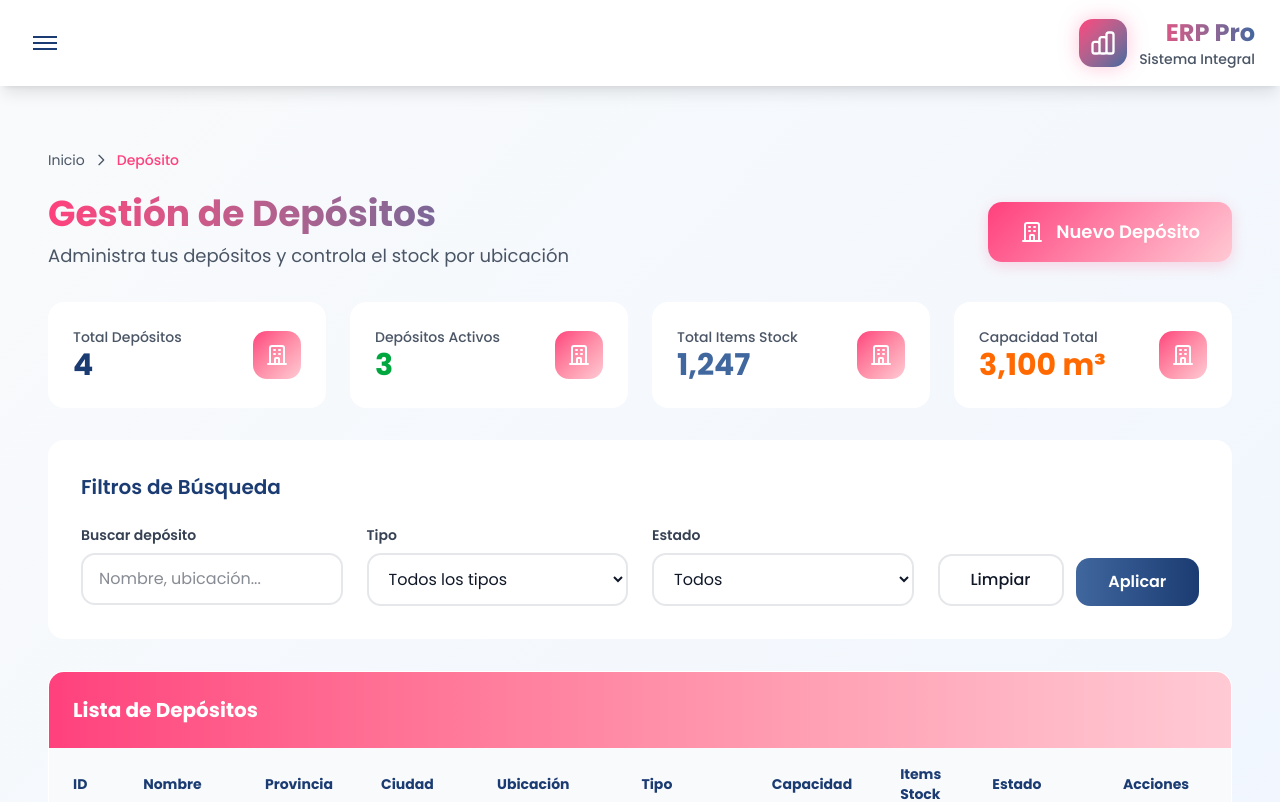
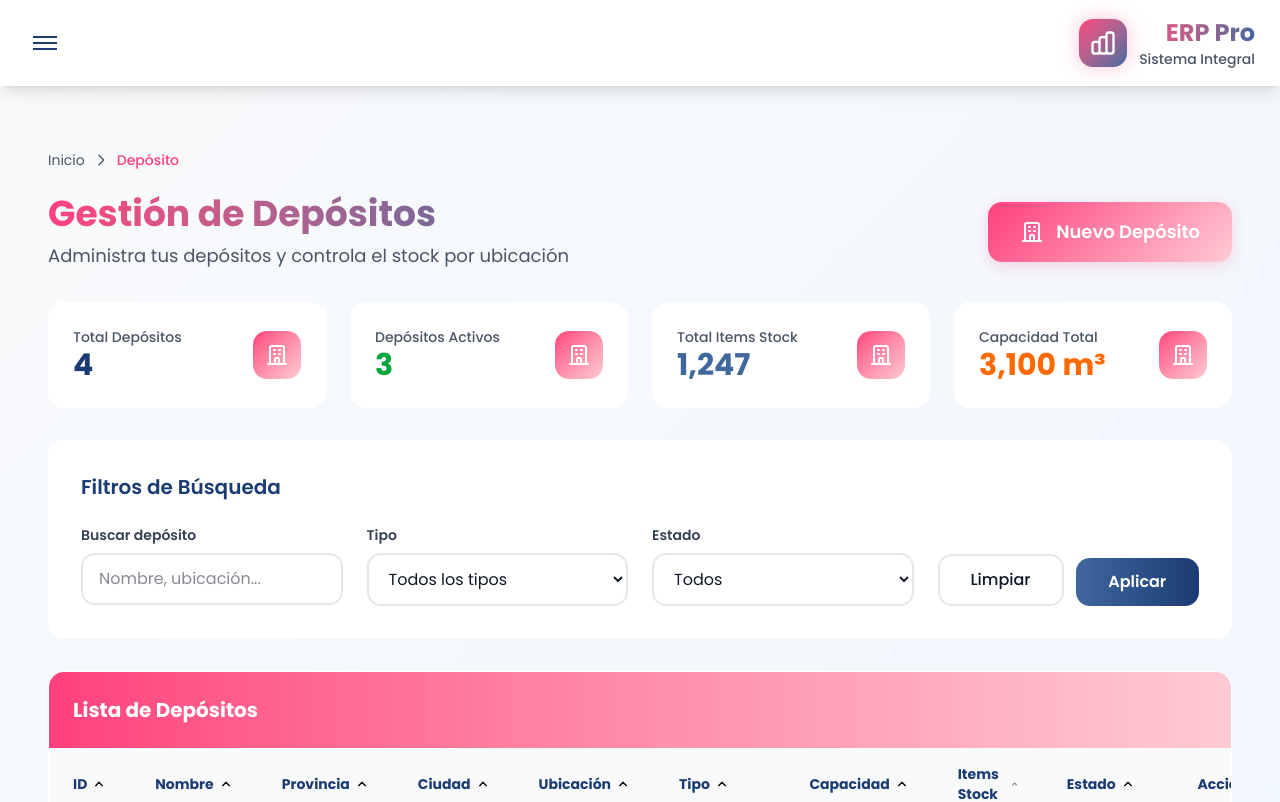
Before and after one commit to davidelcastillo/alfa-y-omega-sist3, a Next.js app: page /depositos in a window 1280 px wide. Shown: the top 802 px of the page. Built offline with nearby package versions, Linux system fonts and the light colour scheme.

Commit message:
ordenar-depositos
implementación de la función de ordenar y agrupas la lista de depósitos + una exportación al scr/lib/types.ts detalladas en la documentación de notion de vale

```diff
--- a/package.json
+++ b/package.json
@@ -19,6 +19,7 @@
     "pg": "^8.16.3",
     "react": "19.1.0",
     "react-dom": "19.1.0",
+    "tailwind": "^4.0.0",
     "tailwind-merge": "^3.3.1",
     "zod": "^4.1.5"
   },
--- a/src/app/depositos/page.tsx
+++ b/src/app/depositos/page.tsx
@@ -1,12 +1,13 @@
 'use client'
 
-import { useMemo, useState } from 'react'
+import { useMemo, useState, useCallback } from 'react'
 import StatsCards from '@/components/depositos/StatsCards'
 import Filters from '@/components/depositos/Filters'
 import DepositsTable from '@/components/depositos/DepositsTable'
 import DepositModal from '@/components/depositos/DepositModal'
 import { depositsMock } from '@/lib/productsData'
 import type { Deposito } from '@/lib/deposito/types'
+import type { SortKey, SortOrder } from '@/lib/types'
 
 type FiltersState = {
   search: string
@@ -16,21 +17,57 @@ type FiltersState = {
 
 const DEFAULT_FILTERS: FiltersState = { search: '', tipo: '', estado: '' }
 
+// Lógica de ordenamiento para depósitos
+const sortDeposits = (deposits: Deposito[], sortKey: SortKey | null, sortOrder: SortOrder) => {
+  if (!sortKey || !sortOrder) return deposits;
+  return [...deposits].sort((a, b) => {
+    const aValue = a[sortKey as keyof Deposito] as unknown;
+    const bValue = b[sortKey as keyof Deposito] as unknown;
+
+    if (typeof aValue === 'string' && typeof bValue === 'string') {
+      return sortOrder === 'asc' ? aValue.localeCompare(bValue) : bValue.localeCompare(aValue);
+    }
+    if (typeof aValue === 'number' && typeof bValue === 'number') {
+      return sortOrder === 'asc' ? aValue - bValue : bValue - aValue;
+    }
+    return 0;
+  });
+};
+
 export default function DepositosPage() {
-  const [deposits, setDeposits] = useState<Deposito[]>(depositsMock)
-  const [filters, setFilters] = useState<FiltersState>(DEFAULT_FILTERS)
-  const [open, setOpen] = useState(false)
-  const [editing, setEditing] = useState<Deposito | null>(null)
+  const [deposits, setDeposits] = useState<Deposito[]>(depositsMock);
+  const [filters, setFilters] = useState<FiltersState>(DEFAULT_FILTERS);
+  const [open, setOpen] = useState(false);
+  const [editing, setEditing] = useState<Deposito | null>(null);
 
-  const filtered = useMemo(() => {
-    const q = filters.search.toLowerCase()
-    return deposits.filter(d => {
-      const bySearch = !q || [d.nombre, d.ubicacion, d.ciudad, d.provincia].some(s => s.toLowerCase().includes(q))
-      const byTipo   = !filters.tipo   || d.tipo === filters.tipo
-      const byEstado = !filters.estado || d.estado === filters.estado
-      return bySearch && byTipo && byEstado
-    })
-  }, [deposits, filters])
+  // Estado para el ordenamiento
+  const [sortState, setSortState] = useState<{ key: SortKey | null; order: SortOrder }>({ key: null, order: null });
+
+  // Lógica para manejar el clic en el encabezado de la tabla
+  const handleSort = useCallback((key: SortKey) => {
+    setSortState(prev => {
+      let newOrder: SortOrder;
+      if (prev.key === key) {
+        newOrder = prev.order === 'asc' ? 'desc' : prev.order === 'desc' ? null : 'asc';
+      } else {
+        newOrder = 'asc';
+      }
+      return { key, order: newOrder };
+    });
+  }, []);
+
+  // Lógica de filtrado y ordenamiento combinada
+  const filteredAndSorted = useMemo(() => {
+    const q = filters.search.toLowerCase();
+    const filtered = deposits.filter(d => {
+      const bySearch = !q || [d.nombre, d.ubicacion, d.ciudad, d.provincia].some(s => s.toLowerCase().includes(q));
+      const byTipo = !filters.tipo || d.tipo === filters.tipo;
+      const byEstado = !filters.estado || d.estado === filters.estado;
+      return bySearch && byTipo && byEstado;
+    });
+    // Aplica el ordenamiento después de filtrar
+    return sortDeposits(filtered, sortState.key, sortState.order);
+  }, [deposits, filters, sortState]);
 
   function onEdit(id: number) {
     const dep = deposits.find(d => d.id === id) ?? null
@@ -59,7 +96,7 @@ export default function DepositosPage() {
       <div className="flex items-center space-x-2 text-sm text-gray-600 mb-6">
         <span>Inicio</span>
         <svg className="w-4 h-4" fill="none" stroke="currentColor" viewBox="0 0 24 24">
-          <path strokeLinecap="round" strokeLinejoin="round" strokeWidth="2" d="M9 5l7 7-7 7"/>
+          <path strokeLinecap="round" strokeLinejoin="round" strokeWidth="2" d="M9 5l7 7-7 7" />
         </svg>
         <span className="text-primary-pink font-medium">Depósito</span>
       </div>
@@ -75,15 +112,14 @@ export default function DepositosPage() {
         <div className="flex space-x-4">
           <button onClick={() => { setEditing(null); setOpen(true) }} className="btn-primary text-white px-8 py-4 rounded-xl font-semibold flex items-center space-x-3 text-lg">
             <svg className="w-6 h-6" fill="none" stroke="currentColor" viewBox="0 0 24 24">
-              <path strokeLinecap="round" strokeLinejoin="round" strokeWidth="2" d="M19 21V5a2 2 0 00-2-2H7a2 2 0 00-2 2v16m14 0h2m-2 0h-5m-9 0H3m2 0h5M9 7h1m-1 4h1m4-4h1m-1 4h1m-5 10v-5a1 1 0 011-1h2a1 1 0 011 1v5m-4 0h4"/>
+              <path strokeLinecap="round" strokeLinejoin="round" strokeWidth="2" d="M19 21V5a2 2 0 00-2-2H7a2 2 0 00-2 2v16m14 0h2m-2 0h-5m-9 0H3m2 0h5M9 7h1m-1 4h1m4-4h1m-1 4h1m-5 10v-5a1 1 0 011-1h2a1 1 0 011 1v5m-4 0h4" />
             </svg>
             <span>Nuevo Depósito</span>
           </button>
-
         </div>
       </div>
 
-      <StatsCards deposits={filtered} />
+      <StatsCards deposits={filteredAndSorted} />
 
       <Filters
         value={filters}
@@ -92,15 +128,17 @@ export default function DepositosPage() {
       />
 
       <DepositsTable
-        deposits={filtered}
+        deposits={filteredAndSorted}
         onEdit={onEdit}
         onDelete={onDelete}
+        onSort={handleSort}
+        sortState={sortState}
       />
 
       {/* Paginación placeholder */}
       <div className="flex flex-col md:flex-row justify-between items-center mt-8 space-y-4 md:space-y-0">
         <p className="text-gray-600 font-medium">
-          Mostrando <span className="font-bold text-primary-pink">{filtered.length}</span> de{' '}
+          Mostrando <span className="font-bold text-primary-pink">{filteredAndSorted.length}</span> de{' '}
           <span className="font-bold text-primary-pink">{deposits.length}</span> depósitos
         </p>
         <div className="flex space-x-2">
@@ -117,5 +155,5 @@ export default function DepositosPage() {
         onSave={onSave}
       />
     </main>
-  )
+  );
 }
--- a/src/components/depositos/DepositsTable.tsx
+++ b/src/components/depositos/DepositsTable.tsx
@@ -1,6 +1,7 @@
-'Use Client'
+'use client'
 import type { Deposito } from '@/lib/deposito/types'
 import Badge from '@/components/ui/Badge'
+import type { SortKey, SortOrder } from '@/lib/types'
 
 function typeColor(tipo: Deposito['tipo']) {
   const map: Record<Deposito['tipo'], string> = {
@@ -16,11 +17,28 @@ export default function DepositsTable({
   deposits,
   onEdit,
   onDelete,
+  onSort,
+  sortState,
 }: {
   deposits: Deposito[]
   onEdit: (id: number) => void
   onDelete: (id: number) => void
+  onSort: (key: SortKey) => void
+  sortState: { key: SortKey | null; order: SortOrder }
 }) {
+  const headers = [
+    { key: 'id', label: 'ID' },
+    { key: 'nombre', label: 'Nombre' },
+    { key: 'provincia', label: 'Provincia' },
+    { key: 'ciudad', label: 'Ciudad' },
+    { key: 'ubicacion', label: 'Ubicación' },
+    { key: 'tipo', label: 'Tipo' },
+    { key: 'capacidad', label: 'Capacidad' },
+    { key: 'itemsStock', label: 'Items Stock' },
+    { key: 'estado', label: 'Estado' },
+    { key: null, label: 'Acciones' },
+  ]
+
   return (
     <div className="glass-effect rounded-2xl overflow-hidden card-hover">
       <div className="bg-gradient-to-r from-primary-pink to-light-pink p-6">
@@ -30,13 +48,38 @@ export default function DepositsTable({
         <table className="w-full">
           <thead className="bg-gray-50">
             <tr>
-              {['ID','Nombre','Provincia','Ciudad','Ubicación','Tipo','Capacidad','Items Stock','Estado','Acciones']
-                .map(h => <th key={h} className="px-6 py-4 text-left text-sm font-bold text-dark-blue">{h}</th>)
-              }
+              {headers.map((h) => (
+                <th
+                  key={h.key || h.label}
+                  onClick={() => h.key && onSort(h.key as SortKey)}
+                  className={`px-6 py-4 text-left text-sm font-bold text-dark-blue ${h.key ? 'cursor-pointer select-none' : ''}`}
+                >
+                  <div className="flex items-center">
+                    {h.label}
+                    {h.key && (
+                      <svg
+                        xmlns="http://www.w3.org/2000/svg"
+                        width="16"
+                        height="16"
+                        viewBox="0 0 24 24"
+                        fill="none"
+                        stroke="currentColor"
+                        strokeWidth="2"
+                        strokeLinecap="round"
+                        strokeLinejoin="round"
+                        className={`ml-1 transition-transform duration-200 ${sortState.key === h.key && sortState.order === 'asc' ? 'rotate-180 text-black' : 'text-black'}`}
+                      >
+                        <path d="M7 14.5l5-5 5 5" />
+                      </svg>
+                    )}
+                  </div>
+                </th>
+              ))}
             </tr>
           </thead>
           <tbody>
-            {deposits.map(d => (
+            {deposits.length > 0 ? (
+              deposits.map(d => (
                 <tr key={d.id} className="border-b border-gray-100 hover:bg-gradient-to-r hover:from-light-pink hover:to-transparent transition-all duration-300">
                   <td className="px-6 py-4 text-sm font-bold text-primary-pink">#{d.id}</td>
                   <td className="px-6 py-4 text-sm font-semibold text-gray-900">{d.nombre}</td>
@@ -62,9 +105,11 @@ export default function DepositsTable({
                     </div>
                   </td>
                 </tr>
-            ))}
-            {deposits.length === 0 && (
-              <tr><td colSpan={10} className="px-6 py-10 text-center text-gray-500">Sin resultados</td></tr>
+              ))
+            ) : (
+              <tr>
+                <td colSpan={10} className="px-6 py-10 text-center text-gray-500">Sin resultados</td>
+              </tr>
             )}
           </tbody>
         </table>
```
Also changed, not shown: 1 other file (tests, documents, lock files or other folders). Lines whose indentation alone changed are shown as unchanged.
